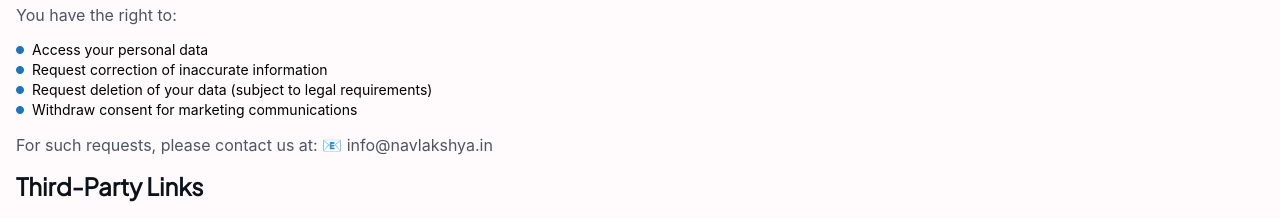
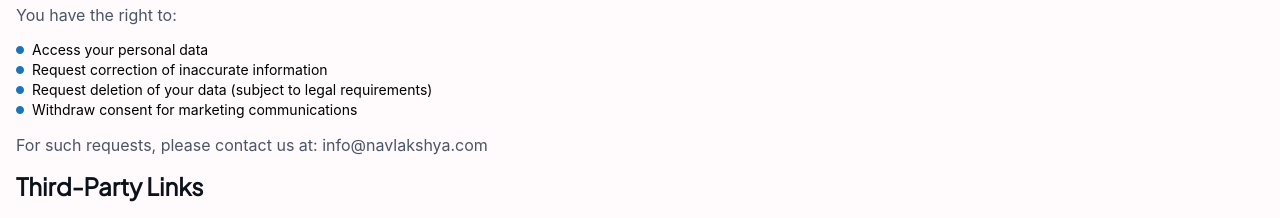
Before and after one commit to shashvin3/Project_NL, a React (Vite) app: page /privacy-policy in a window 1280 px wide. Shown: the part 1963-2181 px from the top of the page. Built offline with nearby package versions, Linux system fonts and the light colour scheme.

Commit message:
changes in email

```diff
--- a/src/pages/PrivacyPolicy.jsx
+++ b/src/pages/PrivacyPolicy.jsx
@@ -247,7 +247,7 @@ function PrivacyPolicy() {
               <span className="text-sm">Withdraw consent for marketing communications</span>
             </li>
           </ul>
-          <p className=" text-grayone leading-relaxed mb-3">For such requests, please contact us at: 📧 info@navlakshya.in</p>
+          <p className=" text-grayone leading-relaxed mb-3">For such requests, please contact us at: info@navlakshya.com</p>
         </div>
 
         <div>
--- a/src/pages/RefundPolicy.jsx
+++ b/src/pages/RefundPolicy.jsx
@@ -255,7 +255,7 @@ function RefundPolicy() {
           <ul className="mb-1">
             <li className="flex items-center gap-2">
               <img src={bluedot} alt="" className="w-2 h-2" />
-              <span className="text-sm">Send a written request to: info@navlakshya.in</span>
+              <span className="text-sm">Send a written request to: info@navlakshya.com</span>
             </li>
             <li className="flex items-center gap-2">
               <img src={bluedot} alt="" className="w-2 h-2" />
```
